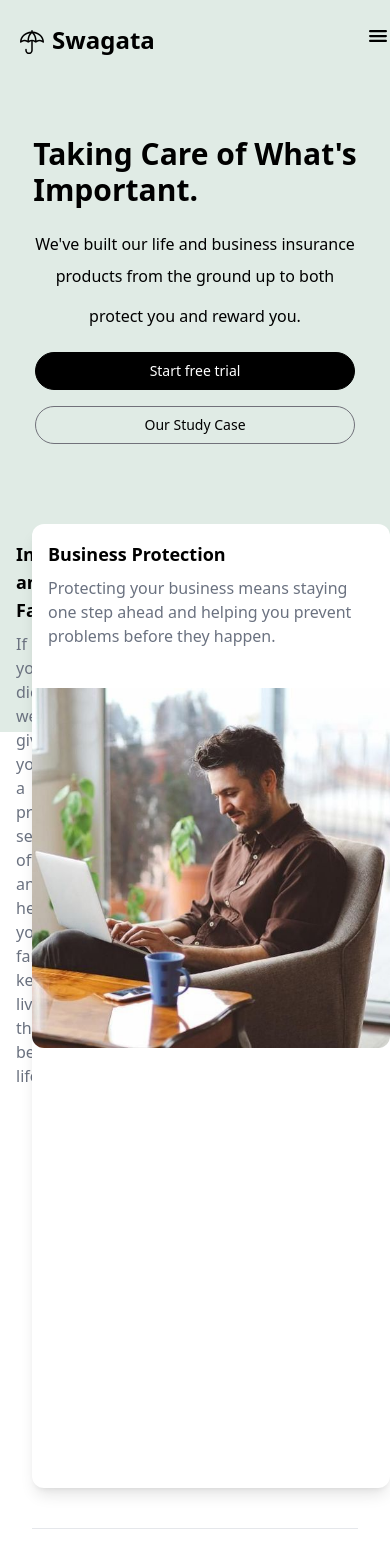
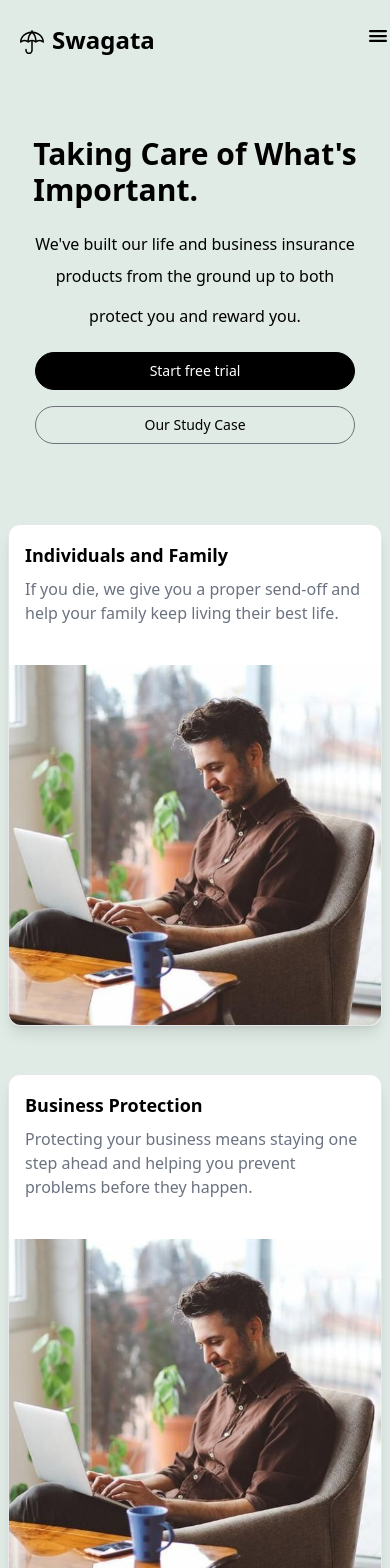
Before and after one commit to simonkadili47/Swagata_Insuarance, a React (Vite) app: page / in a window 390 px wide. Shown: the top 1568 px of the page. Built offline with nearby package versions, Linux system fonts and the light colour scheme.

Commit message:
--mobile responsiveness

```diff
--- a/src/Components/Hero.tsx
+++ b/src/Components/Hero.tsx
@@ -59,8 +59,8 @@ const Hero: React.FC = () => {
       </div>
 
       {/* Images positioned with overlap */}
-      <div className="absolute top-[calc(100%)] left-0 right-0 grid grid-cols-1 lg:grid-cols-2 gap-8 justify-center mt-20">
-        <div className="rounded-xl bg-white flex flex-col shadow-lg">
+      <div className="absolute top-[calc(100%)] left-0 right-0 grid grid-cols-2 gap-8 justify-center mt-20 max-sm:px-2 max-sm:flex max-sm:flex-col max-sm:space-y-4 max-sm:bg-custom-gray">
+        <div className="rounded-xl bg-white flex flex-col shadow-lg max-sm:border">
           <div className="p-4">
             <h2 className="font-semibold text-lg pb-2">Individuals and Family</h2>
             <p className="text-md text-gray-500 pb-6">
@@ -76,7 +76,7 @@ const Hero: React.FC = () => {
           />
         </div>
 
-        <div className="rounded-xl bg-white flex flex-col shadow-lg">
+        <div className="rounded-xl bg-white flex flex-col shadow-lg max-sm:border">
           <div className="p-4">
             <h2 className="font-semibold text-lg pb-2">Business Protection</h2>
             <p className="text-md text-gray-500 pb-6">
@@ -97,7 +97,7 @@ const Hero: React.FC = () => {
           <div className="border-t border-gray-200 w-full mx-8"></div>
         </div>
 
-        <div className="mt-4 lg:mt-6 lg:col-start-1 lg:col-span-2 grid grid-cols-1 lg:grid-cols-3 gap-6">
+        {/* <div className="mt-4 lg:mt-6 lg:col-start-1 lg:col-span-2 grid grid-cols-1 lg:grid-cols-3 gap-6">
           <div className="p-4">
             <div className="text-black font-bold text-xl lg:text-3xl">
               <p>Simpler, smarter, more</p>
@@ -122,7 +122,7 @@ const Hero: React.FC = () => {
               <p className="text-sm mt-1">You get a proactive partner to help prevent issues from happening in the first place</p>
             </div>
           </div>
-        </div>
+        </div> */}
       </div>
     </div>
   );
```
